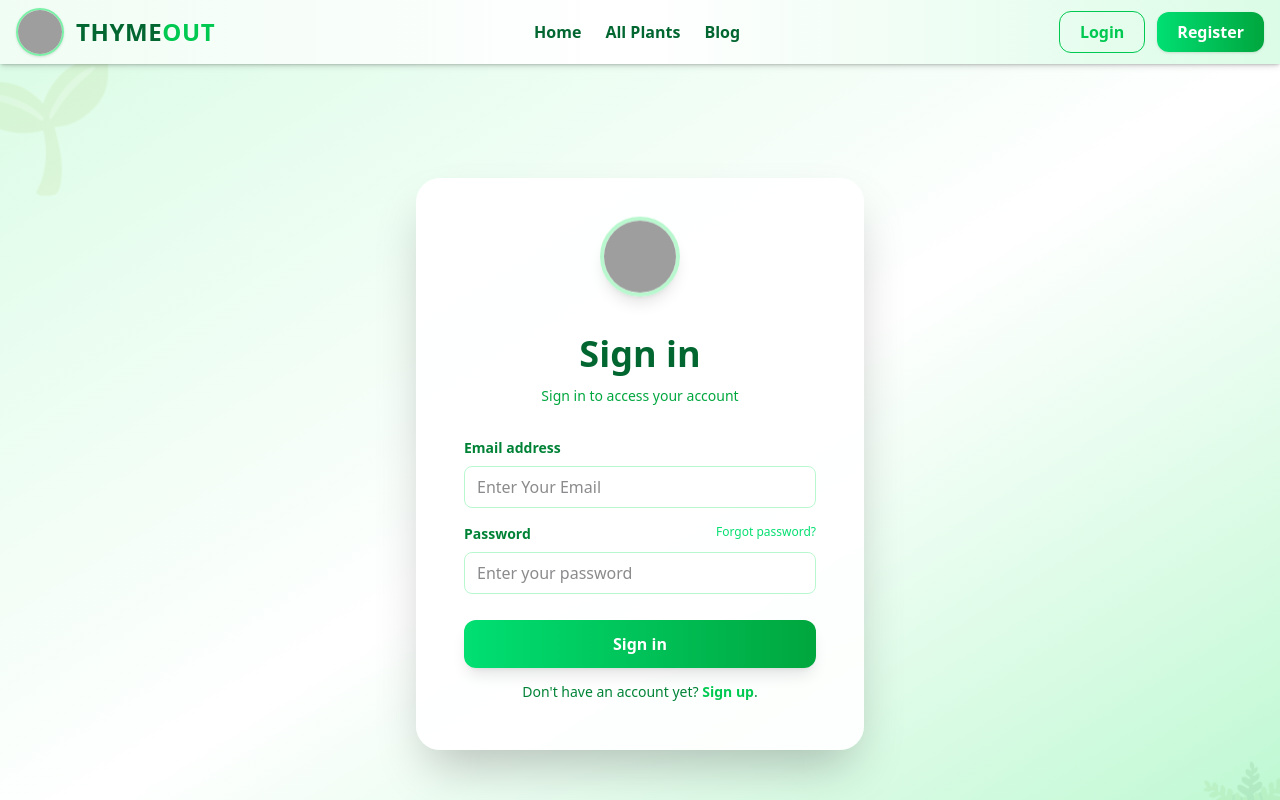
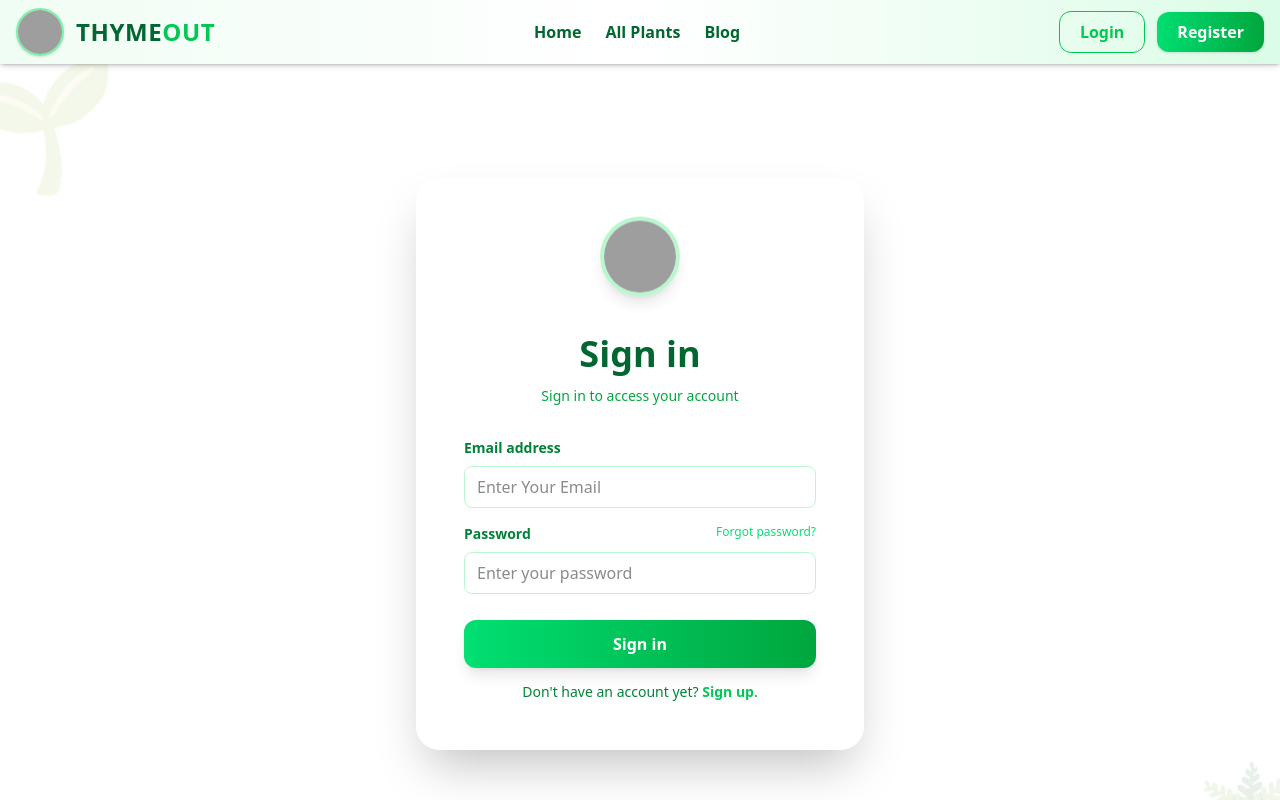
Before and after one commit to Jabedhossain101/plant-care, a React (Vite) app: page /login in a window 1280 px wide. Shown: the top 800 px of the page. Built offline with nearby package versions, Linux system fonts and the light colour scheme; no server answers; grey boxes are pictures that could not be loaded.

Commit message:
edit login and register page bg color

```diff
--- a/src/Pages/Login.jsx
+++ b/src/Pages/Login.jsx
@@ -42,7 +42,7 @@
   };
 
   return (
-    <div className="min-h-screen flex items-center justify-center bg-gradient-to-br from-green-100 via-white to-green-200 px-2 relative overflow-hidden">
+    <div className="min-h-screen flex items-center justify-center px-2 relative overflow-hidden">
       {/* Decorative plant emoji */}
       <span className="absolute -top-10 -left-10 text-[8rem] opacity-10 select-none pointer-events-none">
         🌱
--- a/src/Pages/Register.jsx
+++ b/src/Pages/Register.jsx
@@ -44,7 +44,7 @@
   };
 
   return (
-    <div className="min-h-screen flex items-center justify-center bg-gradient-to-br from-green-100 via-white to-green-200 px-2 relative overflow-hidden">
+    <div className="min-h-screen flex items-center justify-center px-2 relative overflow-hidden">
       {/* Decorative plant emoji */}
       <span className="absolute -top-10 -left-10 text-[8rem] opacity-10 select-none pointer-events-none">
         🌱
```
